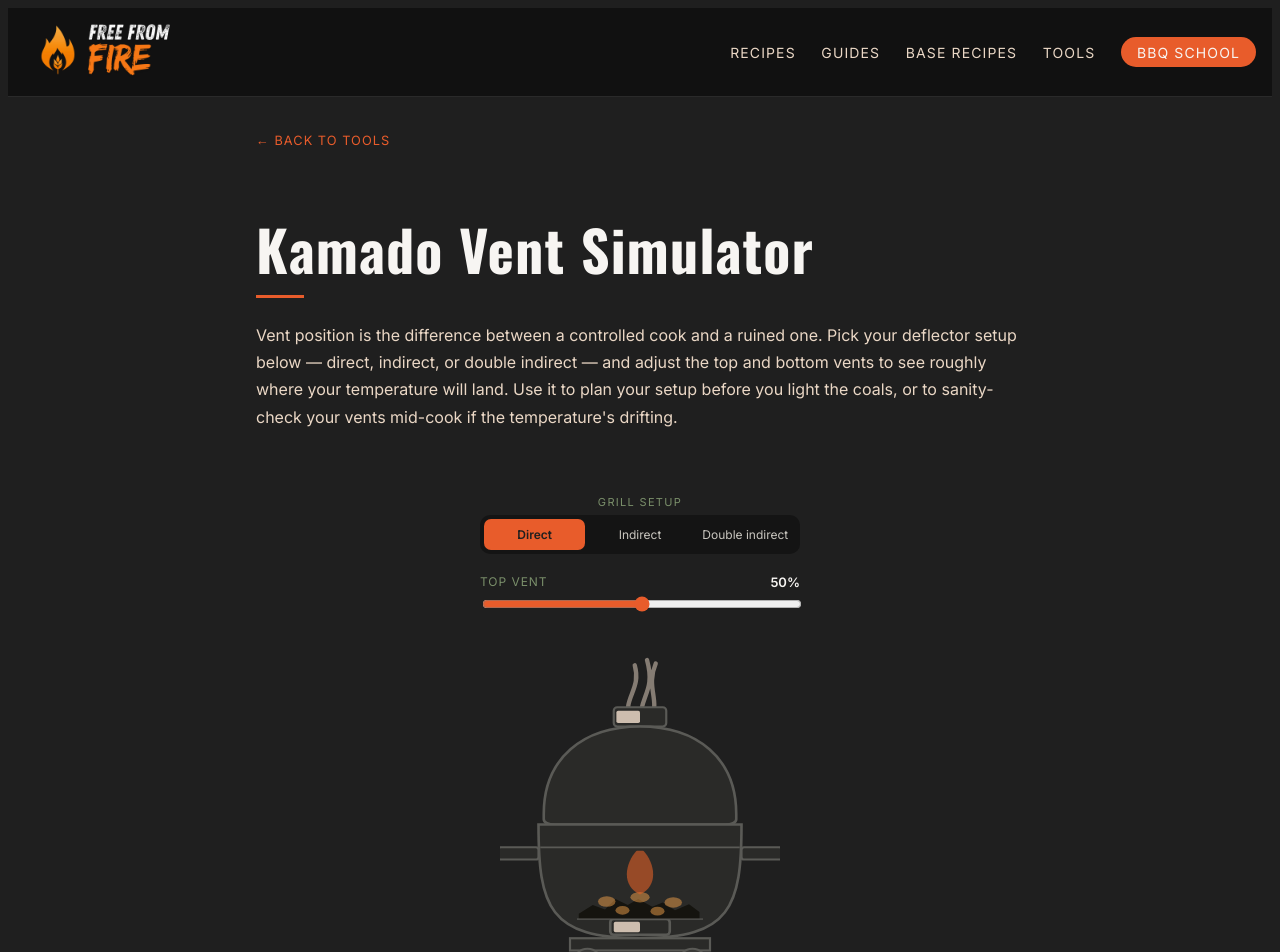
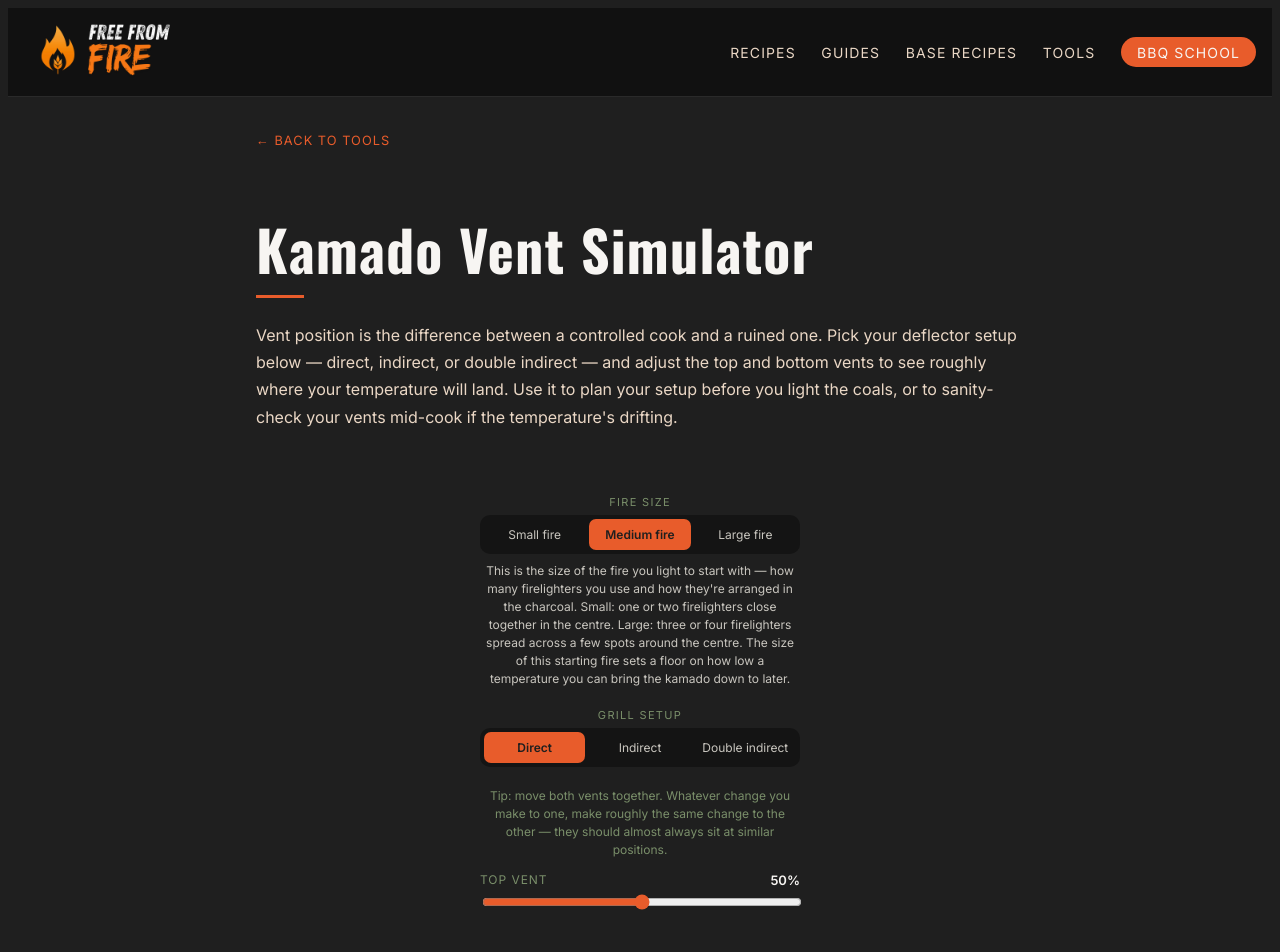
Before and after one commit to dovey677/freefromfire, a Next.js app: page /tools/kamado-vent-simulator in a window 1280 px wide. Shown: the top 952 px of the page. Built offline with nearby package versions, Linux system fonts and the light colour scheme.

Commit message:
vent simulator update

```diff
--- a/app/components/KamadoVentSimulator.tsx
+++ b/app/components/KamadoVentSimulator.tsx
@@ -3,6 +3,7 @@
 import { useState, useMemo } from 'react'
 
 type Deflector = 'none' | 'single' | 'double'
+type FireSize = 'small' | 'medium' | 'large'
 
 const GLOW_POSITIONS = [
   { id: 'coal-glow-1', cx: 122, cy: 288, rx: 10, ry: 6 },
@@ -12,7 +13,7 @@ const GLOW_POSITIONS = [
   { id: 'coal-glow-5', cx: 180, cy: 299, rx: 8, ry: 5 },
 ]
 
-function computeState(intake: number, exhaust: number, deflector: Deflector) {
+function computeState(intake: number, exhaust: number, deflector: Deflector, fireSize: FireSize) {
   const i = intake
   const e = exhaust
 
@@ -25,8 +26,10 @@ function computeState(intake: number, exhaust: number, deflector: Deflector) {
   let glowColor: string
   let temp: number
   let fireStrength: number
+  let cappedByDeflector = false
+  let fireSizeNote: string | null = null
 
-  if (i < 5 && e < 5) {
+  if (i < 8 && e < 8) {
     flowLabel = 'Sealed'
     burnLabel = 'Suffocating'
     explain =
@@ -37,7 +40,7 @@ function computeState(intake: number, exhaust: number, deflector: Deflector) {
     glowColor = '#5A5A56'
     temp = 60
     fireStrength = 0.05
-  } else if (i < 5) {
+  } else if (i < 8) {
     flowLabel = 'Starved'
     burnLabel = 'Bitter, thick'
     explain =
@@ -48,7 +51,7 @@ function computeState(intake: number, exhaust: number, deflector: Deflector) {
     glowColor = '#B23A1B'
     temp = 90 + i * 2
     fireStrength = 0.1
-  } else if (e < 5) {
+  } else if (e < 8) {
     flowLabel = 'Choked'
     burnLabel = 'Smouldering'
     explain =
@@ -62,7 +65,38 @@ function computeState(intake: number, exhaust: number, deflector: Deflector) {
   } else {
     const ratio = e / i
     const exhaustBonus = Math.max(0, e - i) * 0.15
-    temp = 100 + i * 3.5 + exhaustBonus
+    const fraction = (i - 8) / 92 // 0 at the 8% minimum-open threshold, 1 at fully open
+
+    // Floor and ceiling temps (°C) at 8% and 100% intake, for every combination
+    // of fire size and deflector. A bigger bed of lit coals radiates heat
+    // regardless of how closed the vents are, so it raises both ends of the
+    // range; each deflector plate blocks that direct radiant heat, so it
+    // lowers both ends. The table is built around two real-world anchor
+    // points: a small fire with no deflector can be held to ~110C, and a
+    // large fire still bottoms out around ~120C once a single deflector goes in.
+    const RANGE: Record<Deflector, Record<FireSize, [number, number]>> = {
+      none: { small: [110, 350], medium: [200, 450], large: [290, 550] },
+      single: { small: [80, 220], medium: [100, 260], large: [120, 300] },
+      double: { small: [65, 140], medium: [80, 170], large: [95, 200] },
+    }
+
+    const [floor, ceiling] = RANGE[deflector][fireSize]
+    temp = floor + fraction * (ceiling - floor) + exhaustBonus
+
+    const [noneFloor, noneCeiling] = RANGE.none[fireSize]
+    const noneTemp = noneFloor + fraction * (noneCeiling - noneFloor) + exhaustBonus
+    cappedByDeflector = deflector !== 'none' && noneTemp - temp > 15
+
+    if (deflector === 'none') {
+      if (fireSize === 'large') {
+        fireSizeNote =
+          "That's too much fuel to hold a true low-and-slow temperature without a deflector plate. Closing the vents further just smothers a fire this size rather than settling it at a steady low heat."
+      } else if (fireSize === 'small') {
+        fireSizeNote =
+          'A fire this small can be held at a genuine low-and-slow temperature even without a deflector plate, as long as both vents stay close to their minimum open setting.'
+      }
+    }
+
     fireStrength = Math.min(i, e) / 100
 
     if (ratio < 0.6) {
@@ -95,15 +129,6 @@ function computeState(intake: number, exhaust: number, deflector: Deflector) {
     }
   }
 
-  let deflectorCeiling: number | null = null
-  if (deflector === 'single') deflectorCeiling = 220
-  if (deflector === 'double') deflectorCeiling = 150
-
-  const cappedByDeflector = deflectorCeiling !== null && temp > deflectorCeiling
-  if (deflectorCeiling !== null) {
-    temp = Math.min(temp, deflectorCeiling)
-  }
-
   const glowStrength = Math.max(0.15, fireStrength)
   const flameHeight = 14 + fireStrength * 80
   const topY = Math.max(216, 280 - flameHeight)
@@ -126,6 +151,7 @@ function computeState(intake: number, exhaust: number, deflector: Deflector) {
     flameFill,
     flameOpacity,
     cappedByDeflector,
+    fireSizeNote,
   }
 }
 
@@ -144,9 +170,13 @@ export default function KamadoVentSimulator() {
   const [intake, setIntake] = useState(50)
   const [exhaust, setExhaust] = useState(50)
   const [deflector, setDeflector] = useState<Deflector>('none')
+  const [fireSize, setFireSize] = useState<FireSize>('medium')
   const [tempUnit, setTempUnit] = useState<'C' | 'F'>('C')
 
-  const state = useMemo(() => computeState(intake, exhaust, deflector), [intake, exhaust, deflector])
+  const state = useMemo(
+    () => computeState(intake, exhaust, deflector, fireSize),
+    [intake, exhaust, deflector, fireSize]
+  )
   const displayTemp = tempUnit === 'C' ? state.temp : Math.round((state.temp * 9) / 5 + 32)
 
   const chimneyFillWidth = (54 * exhaust) / 100 // fits inside the 60-wide chimney cap
@@ -156,11 +186,14 @@ export default function KamadoVentSimulator() {
     low: () => {
       setIntake(10)
       setExhaust(30)
+      setDeflector('single')
+      setFireSize('large')
     },
     sear: () => {
       setIntake(100)
       setExhaust(100)
       setDeflector('none')
+      setFireSize('large')
     },
     choke: () => {
       setIntake(80)
@@ -176,6 +209,12 @@ export default function KamadoVentSimulator() {
     { id: 'none', label: 'Direct' },
     { id: 'single', label: 'Indirect' },
     { id: 'double', label: 'Double indirect' },
+  ]
+
+  const fireSizeOptions: { id: FireSize; label: string }[] = [
+    { id: 'small', label: 'Small fire' },
+    { id: 'medium', label: 'Medium fire' },
+    { id: 'large', label: 'Large fire' },
   ]
 
   return (
@@ -195,6 +234,60 @@ export default function KamadoVentSimulator() {
           Interactive Kamado Joe style BBQ diagram showing how the top exhaust vent and bottom
           intake vent control fire temperature, airflow and smoke colour
         </h2>
+
+        <div style={{ width: '100%', maxWidth: 320, marginBottom: '1.25rem' }}>
+          <p
+            style={{
+              fontSize: 11,
+              letterSpacing: '0.12em',
+              textTransform: 'uppercase',
+              color: '#7A8F6A',
+              textAlign: 'center',
+              margin: '0 0 6px',
+            }}
+          >
+            Fire size
+          </p>
+          <div style={{ display: 'flex', backgroundColor: '#141414', borderRadius: 10, padding: 4, gap: 4 }}>
+            {fireSizeOptions.map((opt) => (
+              <button
+                key={opt.id}
+                type="button"
+                onClick={() => setFireSize(opt.id)}
+                style={{
+                  flex: 1,
+                  padding: '8px 6px',
+                  borderRadius: 7,
+                  border: 'none',
+                  cursor: 'pointer',
+                  fontFamily: 'Inter, sans-serif',
+                  fontSize: 12,
+                  fontWeight: fireSize === opt.id ? 600 : 400,
+                  backgroundColor: fireSize === opt.id ? '#E85C2B' : 'transparent',
+                  color: fireSize === opt.id ? '#1F1F1F' : '#C9C6BF',
+                  transition: 'background-color 0.15s, color 0.15s',
+                }}
+              >
+                {opt.label}
+              </button>
+            ))}
+          </div>
+          <p
+            style={{
+              margin: '8px 0 0',
+              fontSize: 12,
+              lineHeight: 1.5,
+              textAlign: 'center',
+              color: '#C9C6BF',
+            }}
+          >
+            This is the size of the fire you light to start with — how many firelighters you use
+            and how they're arranged in the charcoal. Small: one or two firelighters close
+            together in the centre. Large: three or four firelighters spread across a few spots
+            around the centre. The size of this starting fire sets a floor on how low a
+            temperature you can bring the kamado down to later.
+          </p>
+        </div>
 
         <div style={{ width: '100%', maxWidth: 320, marginBottom: '1.25rem' }}>
           <p
@@ -234,6 +327,21 @@ export default function KamadoVentSimulator() {
             ))}
           </div>
         </div>
+
+        <p
+          style={{
+            width: '100%',
+            maxWidth: 320,
+            margin: '0 0 0.85rem',
+            fontSize: 12,
+            lineHeight: 1.5,
+            textAlign: 'center',
+            color: '#7A8F6A',
+          }}
+        >
+          Tip: move both vents together. Whatever change you make to one, make roughly the same
+          change to the other — they should almost always sit at similar positions.
+        </p>
 
         <div style={{ width: '100%', maxWidth: 320, marginBottom: '0.5rem' }}>
           <div style={{ display: 'flex', justifyContent: 'space-between', marginBottom: 4 }}>
@@ -466,6 +574,21 @@ export default function KamadoVentSimulator() {
           </p>
         )}
 
+        {state.fireSizeNote && (
+          <p
+            style={{
+              margin: '0.4rem 0 0',
+              fontSize: 12,
+              lineHeight: 1.5,
+              textAlign: 'center',
+              color: '#7A8F6A',
+              maxWidth: 400,
+            }}
+          >
+            {state.fireSizeNote}
+          </p>
+        )}
+
         <div style={{ display: 'flex', gap: 8, flexWrap: 'wrap', justifyContent: 'center', marginTop: '0.8rem' }}>
           <button type="button" onClick={presets.low} style={buttonStyle}>
             Low and slow
```
